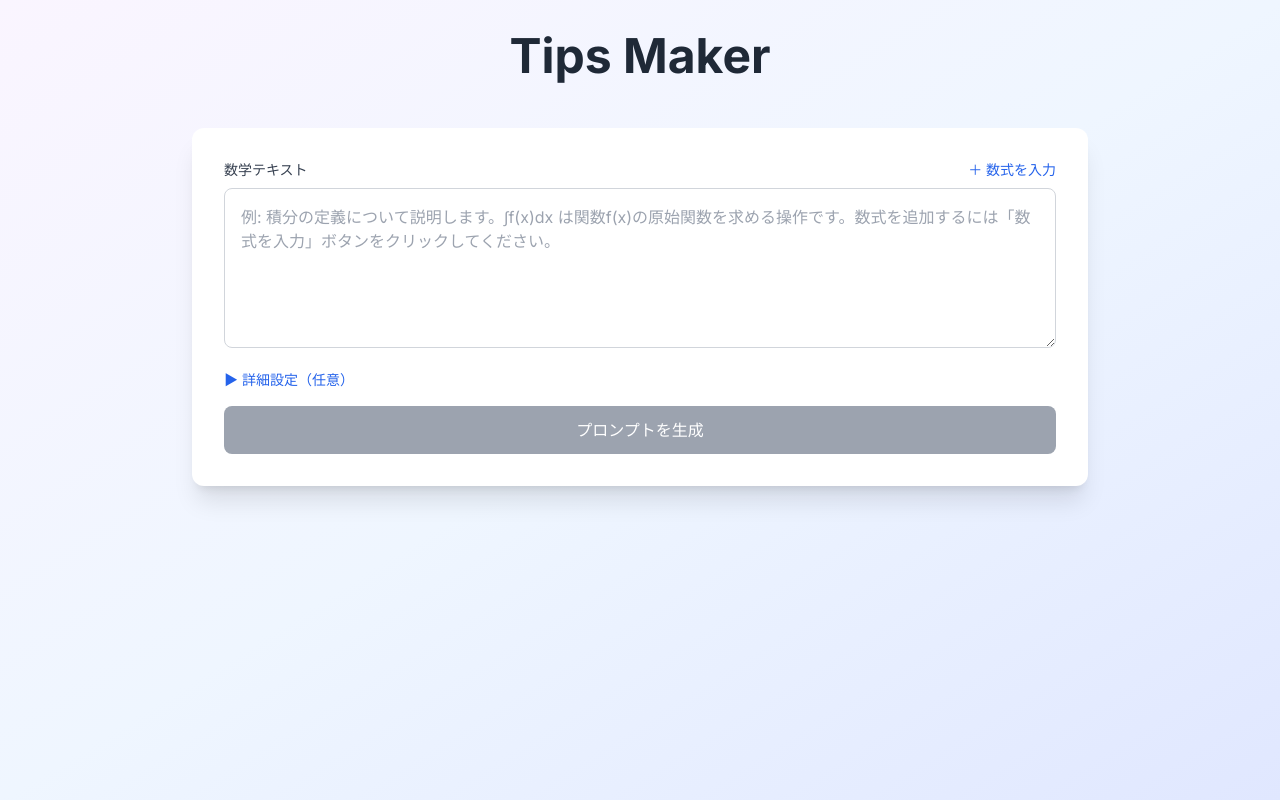
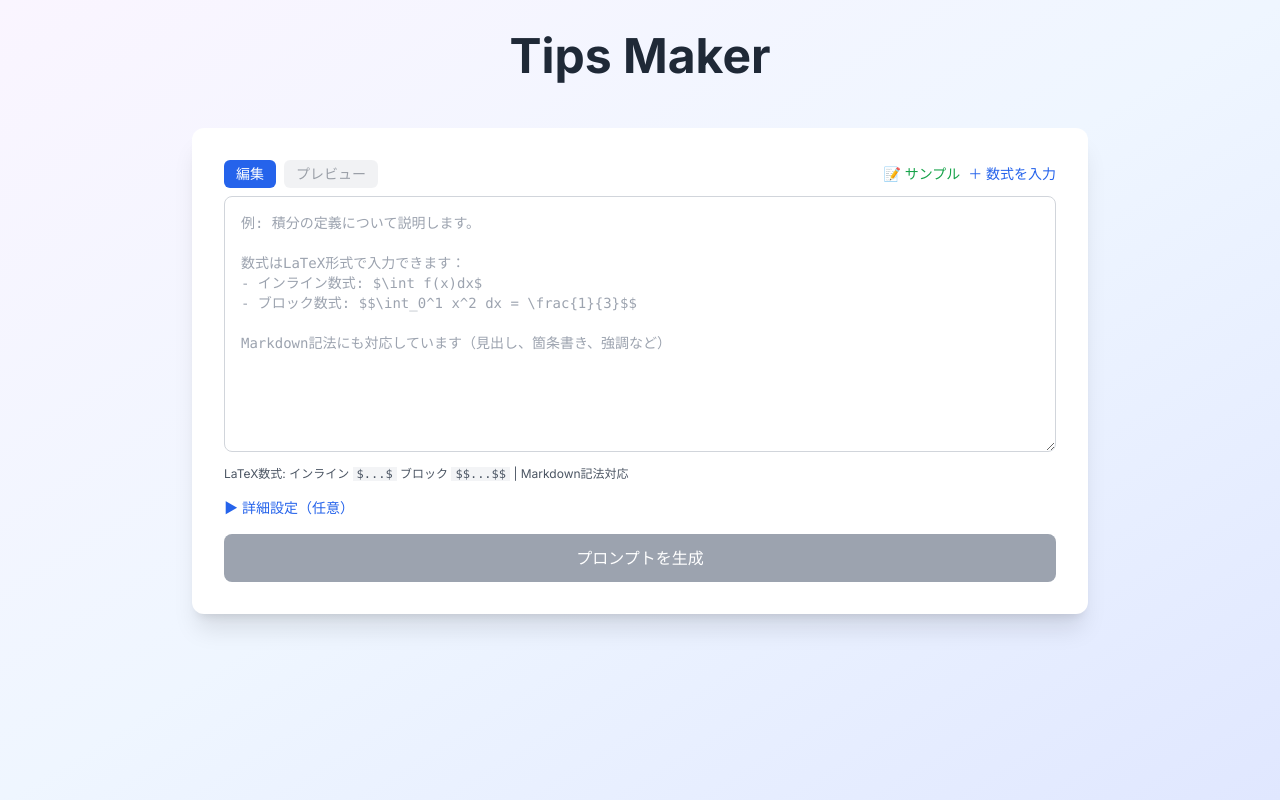
Before and after one commit to jphacks/ng_2501, a Next.js app in the folder front/: page / in a window 1280 px wide. Built offline with nearby package versions, Linux system fonts and the light colour scheme.

Commit message:
feat: preview

```diff
--- a/front/src/components/landing/MathTextInput.tsx
+++ b/front/src/components/landing/MathTextInput.tsx
@@ -1,6 +1,10 @@
 'use client'
 
 import { useState } from 'react'
+import ReactMarkdown from 'react-markdown'
+import remarkMath from 'remark-math'
+import remarkGfm from 'remark-gfm'
+import rehypeKatex from 'rehype-katex'
 import { MathEditor } from '@/components/math/MathEditor'
 import { ErrorProvider } from '@/app/contexts/ErrorContext'
 
@@ -9,8 +13,10 @@ interface MathTextInputProps {
     isGenerating: boolean
 }
 
+type ViewMode = 'edit' | 'preview'
+
 /**
- * Presentation層: 数式テキスト入力フォーム（MathEditor統合版）
+ * Presentation層: 数式テキスト入力フォーム（MathEditor統合版 + プレビュー対応）
  */
 export function MathTextInput({ onSubmit, isGenerating }: MathTextInputProps) {
     const [text, setText] = useState('')
@@ -18,11 +24,23 @@ export function MathTextInput({ onSubmit, isGenerating }: MathTextInputProps) {
     const [showAdvanced, setShowAdvanced] = useState(false)
     const [showMathEditor, setShowMathEditor] = useState(false)
     const [currentMathValue, setCurrentMathValue] = useState('')
+    const [viewMode, setViewMode] = useState<ViewMode>('edit')
+    const [cursorPosition, setCursorPosition] = useState<number>(0)
 
     const handleSubmit = async (e: React.FormEvent) => {
         e.preventDefault()
         if (!text.trim()) return
         await onSubmit(text, videoPrompt || undefined)
+    }
+
+    const handleTextAreaChange = (e: React.ChangeEvent<HTMLTextAreaElement>) => {
+        setText(e.target.value)
+        setCursorPosition(e.target.selectionStart)
+    }
+
+    const handleTextAreaClick = (e: React.MouseEvent<HTMLTextAreaElement>) => {
+        const target = e.target as HTMLTextAreaElement
+        setCursorPosition(target.selectionStart)
     }
 
     const handleMathEditorOpen = () => {
@@ -31,15 +49,29 @@ export function MathTextInput({ onSubmit, isGenerating }: MathTextInputProps) {
     }
 
     const handleMathComplete = (latex: string) => {
-        // Insert the LaTeX formula into the text at cursor position
-        // For now, we'll just append it with proper delimiters
+        if (!latex.trim()) {
+            setShowMathEditor(false)
+            setCurrentMathValue('')
+            return
+        }
+
+        // Insert the LaTeX formula at cursor position
         const mathFormula = `$${latex}$`
-        setText((prev) => {
-            if (prev.trim()) {
-                return `${prev} ${mathFormula}`
-            }
-            return mathFormula
-        })
+        const before = text.slice(0, cursorPosition)
+        const after = text.slice(cursorPosition)
+
+        // Add spacing if needed
+        const needSpaceBefore = before.length > 0 && !before.endsWith(' ') && !before.endsWith('\n')
+        const needSpaceAfter = after.length > 0 && !after.startsWith(' ') && !after.startsWith('\n')
+
+        const newText = before +
+            (needSpaceBefore ? ' ' : '') +
+            mathFormula +
+            (needSpaceAfter ? ' ' : '') +
+            after
+
+        setText(newText)
+        setCursorPosition(before.length + (needSpaceBefore ? 1 : 0) + mathFormula.length)
         setShowMathEditor(false)
         setCurrentMathValue('')
     }
@@ -49,35 +81,168 @@ export function MathTextInput({ onSubmit, isGenerating }: MathTextInputProps) {
         setCurrentMathValue('')
     }
 
+    const loadSampleText = () => {
+        const sample = `# 積分の基礎
+
+積分は、微分の逆演算として定義されます。
+
+## 定義
+
+関数 $f(x)$ の不定積分は以下のように表されます：
+
+$$\\int f(x)dx = F(x) + C$$
+
+ここで、$F'(x) = f(x)$ であり、$C$ は積分定数です。
+
+## 具体例
+
+1. **べき関数の積分**
+   - $\\int x^2 dx = \\frac{x^3}{3} + C$
+   - $\\int x^n dx = \\frac{x^{n+1}}{n+1} + C$ （$n \\neq -1$）
+
+2. **定積分の計算**
+   $$\\int_0^1 x^2 dx = \\left[\\frac{x^3}{3}\\right]_0^1 = \\frac{1}{3}$$
+
+## 重要な性質
+
+- **線形性**: $\\int (af(x) + bg(x))dx = a\\int f(x)dx + b\\int g(x)dx$
+- **部分積分**: $\\int u dv = uv - \\int v du$
+- **置換積分**: $\\int f(g(x))g'(x)dx = \\int f(u)du$ （$u = g(x)$）`
+
+        setText(sample)
+        setCursorPosition(sample.length)
+    }
+
     return (
         <ErrorProvider>
             <form onSubmit={handleSubmit} className="space-y-4">
                 <div>
+                    {/* ヘッダー: タブとボタン */}
                     <div className="flex items-center justify-between mb-2">
-                        <label htmlFor="math-text" className="block text-sm font-medium text-gray-700">
-                            数学テキスト
-                        </label>
+                        <div className="flex gap-2">
+                            <button
+                                type="button"
+                                onClick={() => setViewMode('edit')}
+                                disabled={isGenerating}
+                                className={`px-3 py-1 text-sm font-medium rounded-md transition-colors ${
+                                    viewMode === 'edit'
+                                        ? 'bg-blue-600 text-white'
+                                        : 'bg-gray-200 text-gray-700 hover:bg-gray-300'
+                                } disabled:opacity-50 disabled:cursor-not-allowed`}
+                            >
+                                編集
+                            </button>
+                            <button
+                                type="button"
+                                onClick={() => setViewMode('preview')}
+                                disabled={isGenerating || !text.trim()}
+                                className={`px-3 py-1 text-sm font-medium rounded-md transition-colors ${
+                                    viewMode === 'preview'
+                                        ? 'bg-blue-600 text-white'
+                                        : 'bg-gray-200 text-gray-700 hover:bg-gray-300'
+                                } disabled:opacity-50 disabled:cursor-not-allowed`}
+                            >
+                                プレビュー
+                            </button>
+                        </div>
+                        <div className="flex gap-2">
+                            <button
+                                type="button"
+                                onClick={loadSampleText}
+                                disabled={isGenerating}
+                                className="text-sm text-green-600 hover:text-green-800 font-medium disabled:text-gray-400"
+                            >
+                                📝 サンプル
+                            </button>
                             <button
                                 type="button"
                                 onClick={handleMathEditorOpen}
-                            disabled={isGenerating}
+                                disabled={isGenerating || viewMode === 'preview'}
                                 className="text-sm text-blue-600 hover:text-blue-800 font-medium disabled:text-gray-400"
                             >
                                 ＋ 数式を入力
                             </button>
                         </div>
+                    </div>
+
+                    {/* 編集モード */}
+                    {viewMode === 'edit' && (
                         <textarea
                             id="math-text"
                             value={text}
-                        onChange={(e) => setText(e.target.value)}
-                        placeholder="例: 積分の定義について説明します。∫f(x)dx は関数f(x)の原始関数を求める操作です。数式を追加するには「数式を入力」ボタンをクリックしてください。"
-                        className="w-full p-4 border border-gray-300 rounded-lg h-40 focus:ring-2 focus:ring-blue-500 focus:border-transparent"
+                            onChange={handleTextAreaChange}
+                            onClick={handleTextAreaClick}
+                            onKeyUp={handleTextAreaClick}
+                            placeholder="例: 積分の定義について説明します。&#10;&#10;数式はLaTeX形式で入力できます：&#10;- インライン数式: $\int f(x)dx$&#10;- ブロック数式: $$\int_0^1 x^2 dx = \frac{1}{3}$$&#10;&#10;Markdown記法にも対応しています（見出し、箇条書き、強調など）"
+                            className="w-full p-4 border border-gray-300 rounded-lg h-64 focus:ring-2 focus:ring-blue-500 focus:border-transparent font-mono text-sm"
                             disabled={isGenerating}
                         />
+                    )}
+
+                    {/* プレビューモード */}
+                    {viewMode === 'preview' && (
+                        <div className="w-full p-4 border border-gray-300 rounded-lg h-64 overflow-y-auto bg-white prose prose-sm max-w-none">
+                            {text.trim() ? (
+                                <ReactMarkdown
+                                    remarkPlugins={[remarkMath, remarkGfm]}
+                                    rehypePlugins={[rehypeKatex]}
+                                    components={{
+                                        // カスタムスタイリング
+                                        h1: ({ node, ...props }) => (
+                                            <h1 className="text-2xl font-bold mb-4 text-gray-900" {...props} />
+                                        ),
+                                        h2: ({ node, ...props }) => (
+                                            <h2 className="text-xl font-bold mb-3 text-gray-900" {...props} />
+                                        ),
+                                        h3: ({ node, ...props }) => (
+                                            <h3 className="text-lg font-bold mb-2 text-gray-900" {...props} />
+                                        ),
+                                        p: ({ node, ...props }) => (
+                                            <p className="mb-3 text-gray-700 leading-relaxed" {...props} />
+                                        ),
+                                        ul: ({ node, ...props }) => (
+                                            <ul className="list-disc list-inside mb-3 text-gray-700" {...props} />
+                                        ),
+                                        ol: ({ node, ...props }) => (
+                                            <ol className="list-decimal list-inside mb-3 text-gray-700" {...props} />
+                                        ),
+                                        code: ({ node, inline, ...props }) =>
+                                            inline ? (
+                                                <code
+                                                    className="px-1 py-0.5 bg-gray-100 text-pink-600 rounded text-sm font-mono"
+                                                    {...props}
+                                                />
+                                            ) : (
+                                                <code
+                                                    className="block p-3 bg-gray-100 rounded text-sm font-mono overflow-x-auto"
+                                                    {...props}
+                                                />
+                                            ),
+                                    }}
+                                >
+                                    {text}
+                                </ReactMarkdown>
+                            ) : (
+                                <p className="text-gray-400 italic">プレビューするテキストを入力してください</p>
+                            )}
+                        </div>
+                    )}
+
+                    {/* ヘルプテキスト */}
+                    <p className="mt-2 text-xs text-gray-600">
+                        {viewMode === 'edit' ? (
+                            <>
+                                LaTeX数式: インライン <code className="px-1 bg-gray-100">$...$</code> ブロック{' '}
+                                <code className="px-1 bg-gray-100">$$...$$</code> | Markdown記法対応
+                            </>
+                        ) : (
+                            <>数式とMarkdownのレンダリング結果を表示しています</>
+                        )}
+                    </p>
                 </div>
 
-                {/* 数式エディタ */}
-                {showMathEditor && (
+                {/* 数式エディタ（編集モードのみ） */}
+                {showMathEditor && viewMode === 'edit' && (
                     <div className="p-4 border border-blue-300 rounded-lg bg-blue-50">
                         <h3 className="text-sm font-medium text-gray-700 mb-3">数式エディタ</h3>
                         <MathEditor
@@ -88,7 +253,7 @@ export function MathTextInput({ onSubmit, isGenerating }: MathTextInputProps) {
                             isVisible={true}
                         />
                         <p className="mt-2 text-xs text-gray-600">
-                            Enterキーで確定、Escキーでキャンセルできます
+                            Enterキーで確定、Escキーでキャンセルできます。数式は自動的に $ で囲まれます。
                         </p>
                     </div>
                 )}
```
Lines whose indentation alone changed are shown as unchanged.
